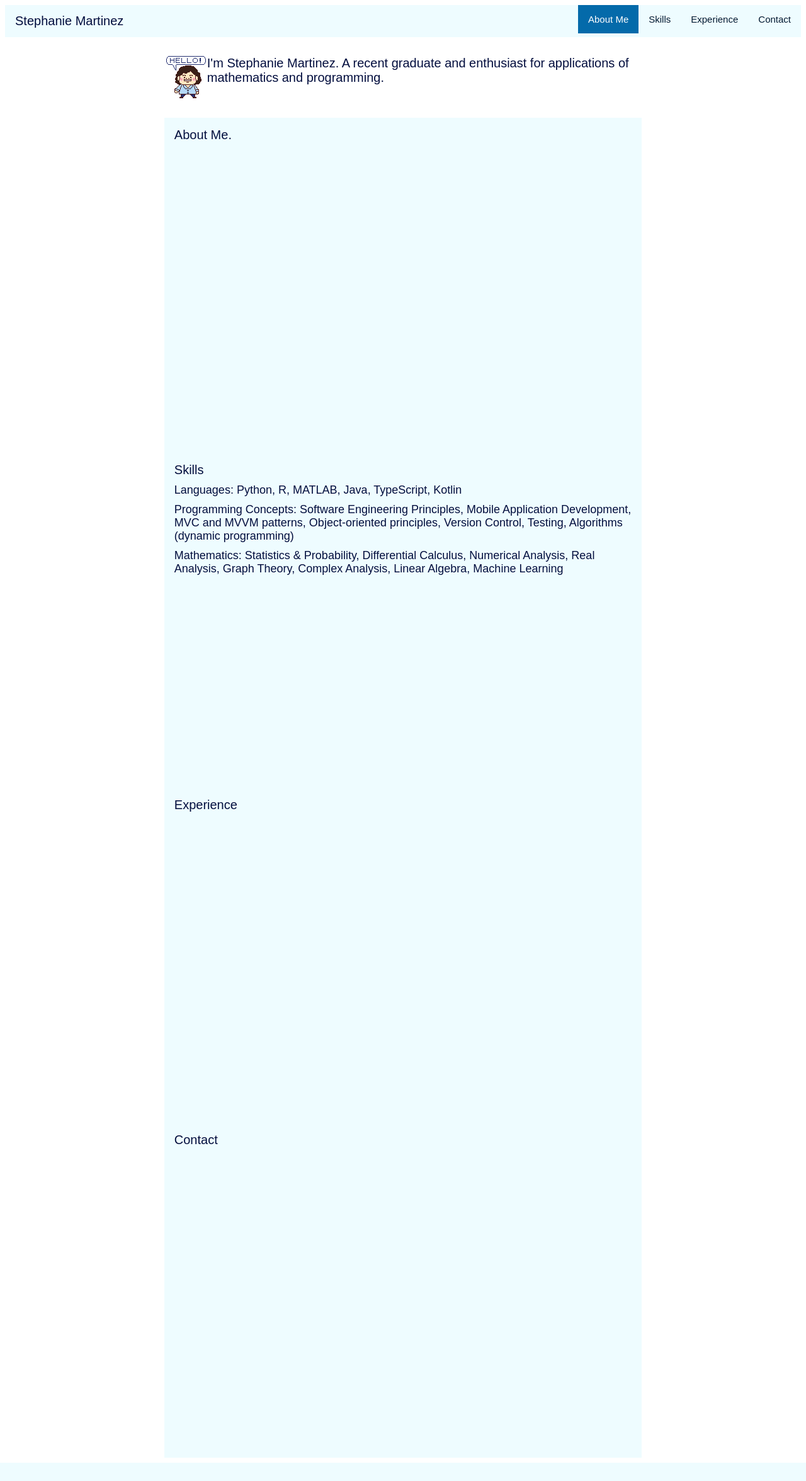
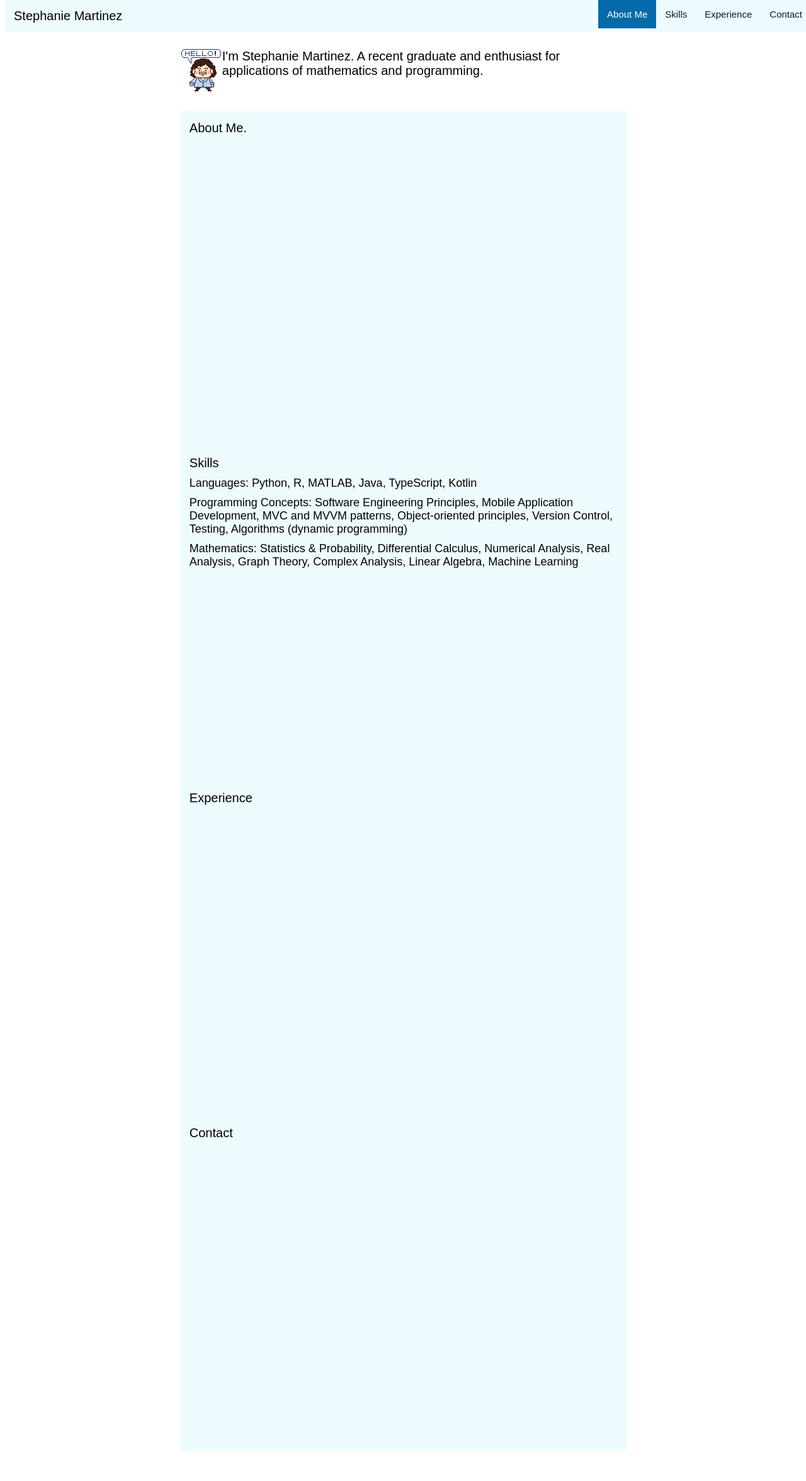
Before and after one commit to Stephanie-Delicia/stephanie-delicia.github.io, a PHP site: page / in a window 1280 px wide. Shown: the whole page at 63% size. Before the commit the page ends 2323 px from the top, so only its background shows below. Run offline with PHP 8.4, Linux system fonts and the light colour scheme.

Commit message:
Add files via upload

```diff
--- a/css/styles.css
+++ b/css/styles.css
@@ -1,6 +1,4 @@
 body {
-    color: rgb(3, 14, 62);
-    text-align: left center;
     font-family: Arial;
 }
 
@@ -19,47 +17,58 @@ body {
 }
 
 /* ------------------------- Navigation Bar -------------------------*/
-.homeNav {
+#homeNav {
     font-family: Arial;
     background-color: #eefcff;
     overflow: hidden;
+    top: 0;
+    position: fixed;
     width: 100%;
-    top: 0;
   }
   /* ---------------------- Style the links inside the navigation bar */
-  .homeNav tabName {
+  #homeNav tabName {
     float: left;
     text-align: center;
-    padding: 14px 16px;
+    display: block;
+    padding: 14px;
     text-decoration: none;
     font-size: 20px;
   }
 
-  .homeNav tab {
+  #homeNav tab {
     float: right;
     color: #041a32;
     text-align: center;
-    padding: 14px 16px;
+    display: block;
+    padding: 14px;
     text-decoration: none;
     font-size: 15px;
   }
 
   /* Change the color of links on hover */
-  .homeNav tab:hover {
+  #homeNav tab:hover {
     background-color: #b6d5e7;
     color: black;
   }
 
   /* Add a color to the active/current link */
-  .homeNav tab.active {
+  #homeNav tab.active {
     background-color: #046aaa;
     color: white;
+  }
+
+  .content {
+    padding: 40px;
   }
 
   .sticky {
     position: fixed;
     top: 0;
     width: 100%;
+  }
+
+  .sticky + .content {
+    padding-top: 60px;
   }
 
 
--- a/index.html
+++ b/index.html
@@ -1,6 +1,7 @@
 <DOCTYPE! html>
 
 <html>
+<meta name="viewport" content="width=device-width, initial-scale=1">
 <head lang="en-US">
     <title>Stephanie Martinez</title>
     <link rel="stylesheet" href="/css/styles.css">
@@ -8,8 +9,8 @@
 
 <!--------------------- Top of the page --------------------->
 <body>
-    <div class="homeNav" id = "nav">
-        <tabName> Stephanie Martinez </tabName>
+    <div id="homeNav">
+        <tabName href="javascript:void(0)">            Stephanie Martinez </tabName>
         <tab href="javascript:void(0)">                Contact    </tab>
         <tab href="javascript:void(0)">                Experience </tab>
         <tab href="javascript:void(0)">                Skills     </tab>
@@ -20,6 +21,7 @@
 <!-- Sticky bar animation -->
 <script src="js/sticky_bar.js"></script>
 
+<div class="content">
 <div class="introContent">
     <div id="sprite"> </div>
     I'm Stephanie Martinez. A recent graduate and enthusiast
@@ -61,6 +63,8 @@
     <header id="contact"> Contact </header>
 </div>
 
+</div>
+
 
 </body>
 </html>
--- a/js/sticky_bar.js
+++ b/js/sticky_bar.js
@@ -2,7 +2,7 @@
 window.onscroll = function() {myFunction()};
 
 // Get the navbar
-var navbar = document.getElementById("nav");
+var navbar = document.getElementById("homeNav");
 
 // Get the offset position of the navbar
 var sticky = navbar.offsetTop;
```
